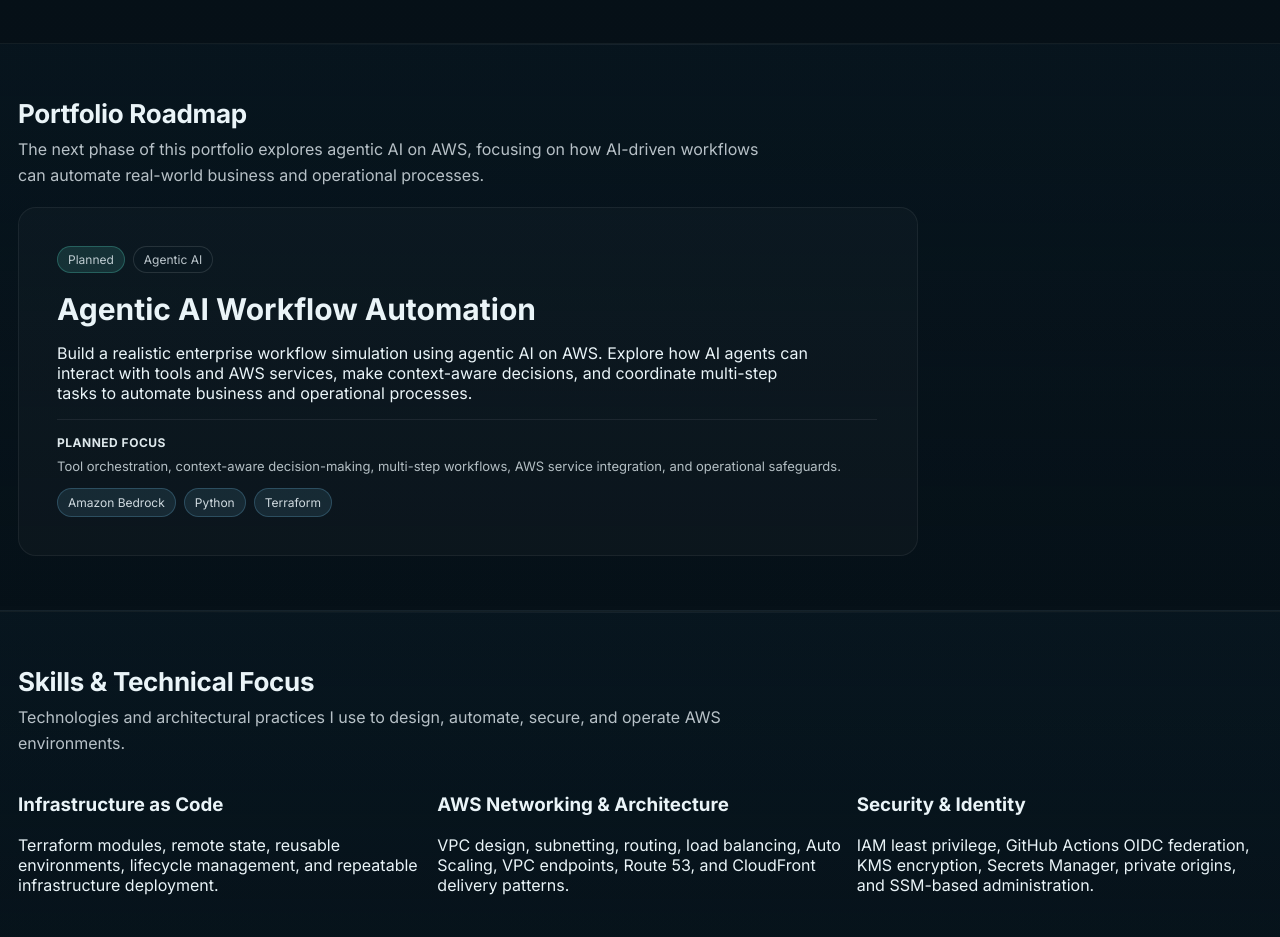
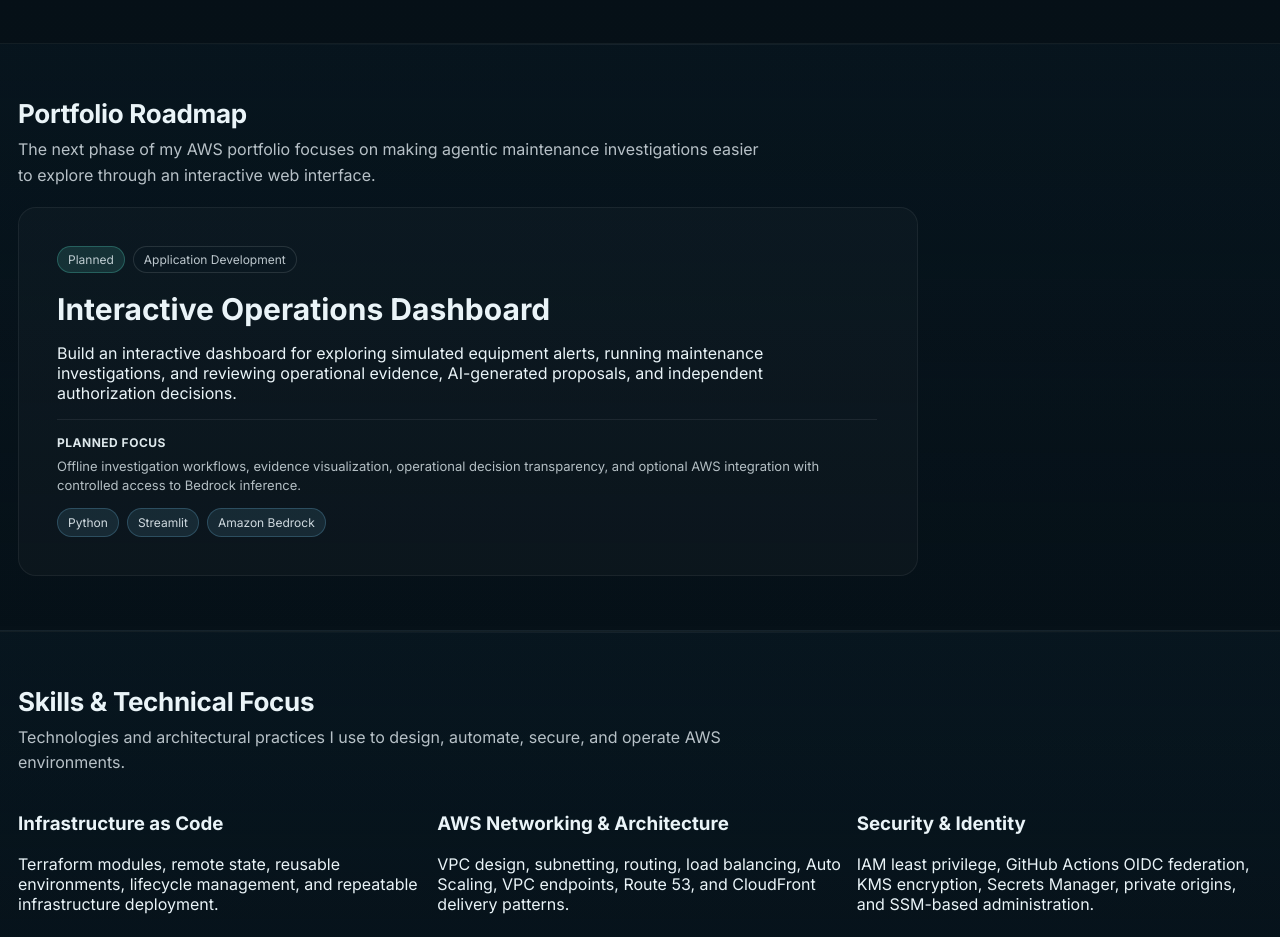
Before and after one commit to HeathMSmith/aws-static-site-terraform, a plain HTML site: page site/index.html in a window 1280 px wide. Shown: the part 2360-3297 px from the top of the page. Drawn offline with Linux system fonts and the light colour scheme; no server answers.

Commit message:
docs: update roadmap for interactive operations dashboard

```diff
--- a/site/index.html
+++ b/site/index.html
@@ -424,40 +424,38 @@
       <div class="section-head">
         <h2>Portfolio Roadmap</h2>
         <p>
-          The next phase of this portfolio explores agentic AI on AWS,
-          focusing on how AI-driven workflows can automate real-world
-          business and operational processes.
+          The next phase of my AWS portfolio focuses on making agentic maintenance
+          investigations easier to explore through an interactive web interface.
         </p>
       </div>
       <div class="roadmap-panel">
         <div class="roadmap-content">
           <div class="card-top">
             <span class="tag tag-primary">Planned</span>
-            <span class="tag">Agentic AI</span>
+            <span class="tag">Application Development</span>
           </div>
-          <h3>Agentic AI Workflow Automation</h3>
+          <h3>Interactive Operations Dashboard</h3>
           <p>
-            Build a realistic enterprise workflow simulation using agentic AI
-            on AWS. Explore how AI agents can interact with tools and AWS
-            services, make context-aware decisions, and coordinate multi-step
-            tasks to automate business and operational processes.
+            Build an interactive dashboard for exploring simulated equipment alerts,
+            running maintenance investigations, and reviewing operational evidence,
+            AI-generated proposals, and independent authorization decisions.
           </p>
           <div class="architecture-focus">
             <strong>Planned focus</strong>
             <span>
-              Tool orchestration, context-aware decision-making, multi-step
-              workflows, AWS service integration, and operational safeguards.
+              Offline investigation workflows, evidence visualization, operational
+              decision transparency, and optional AWS integration with controlled
+              access to Bedrock inference.
             </span>
           </div>
           <div class="pill-row">
+            <span class="pill">Python</span>
+            <span class="pill">Streamlit</span>
             <span class="pill">Amazon Bedrock</span>
-            <span class="pill">Python</span>
-            <span class="pill">Terraform</span>
           </div>
         </div>
       </div>
     </section>
-
 
     <!-- Skills -->
     <section id="skills" class="section section-alt">
```
